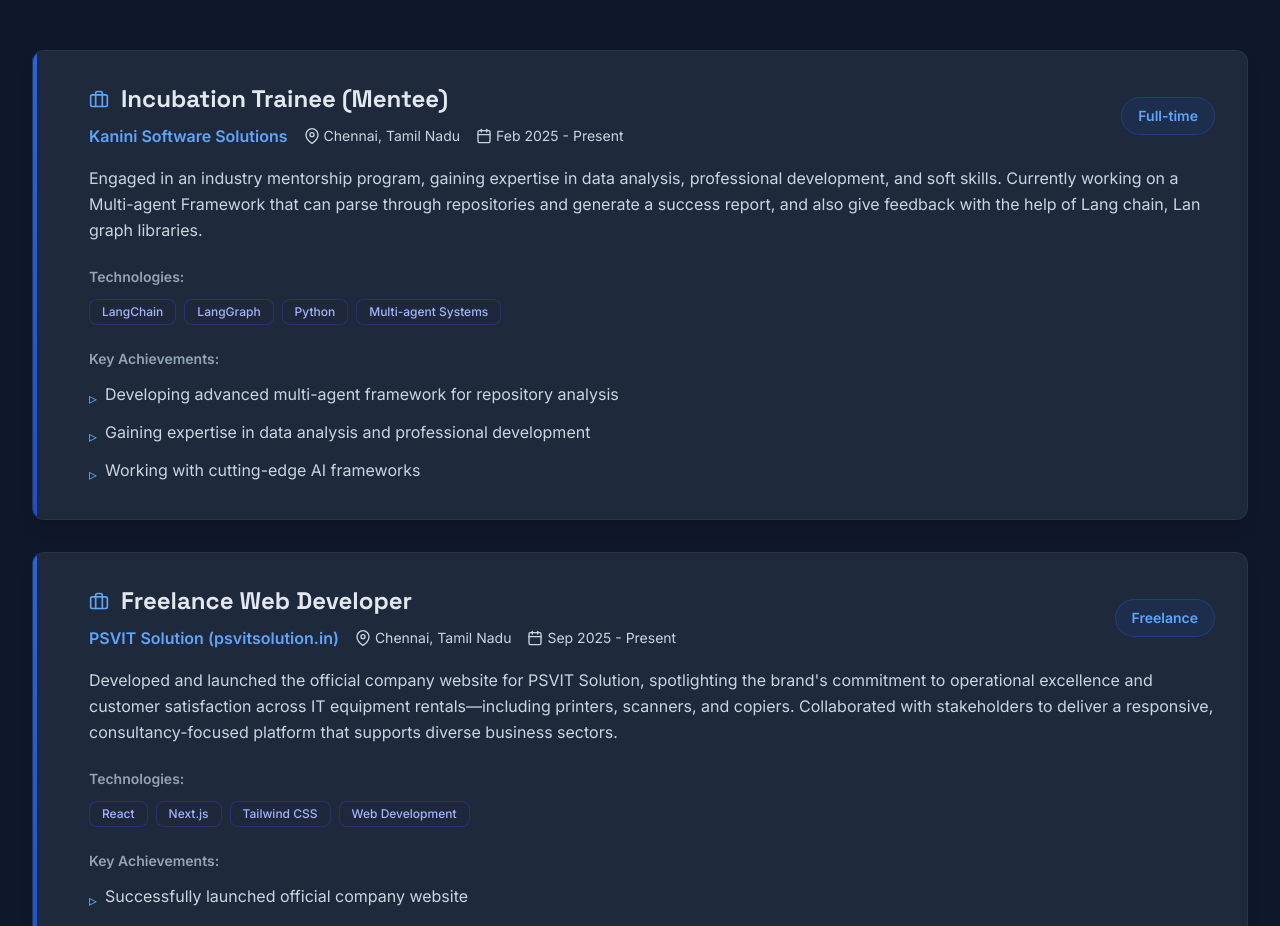
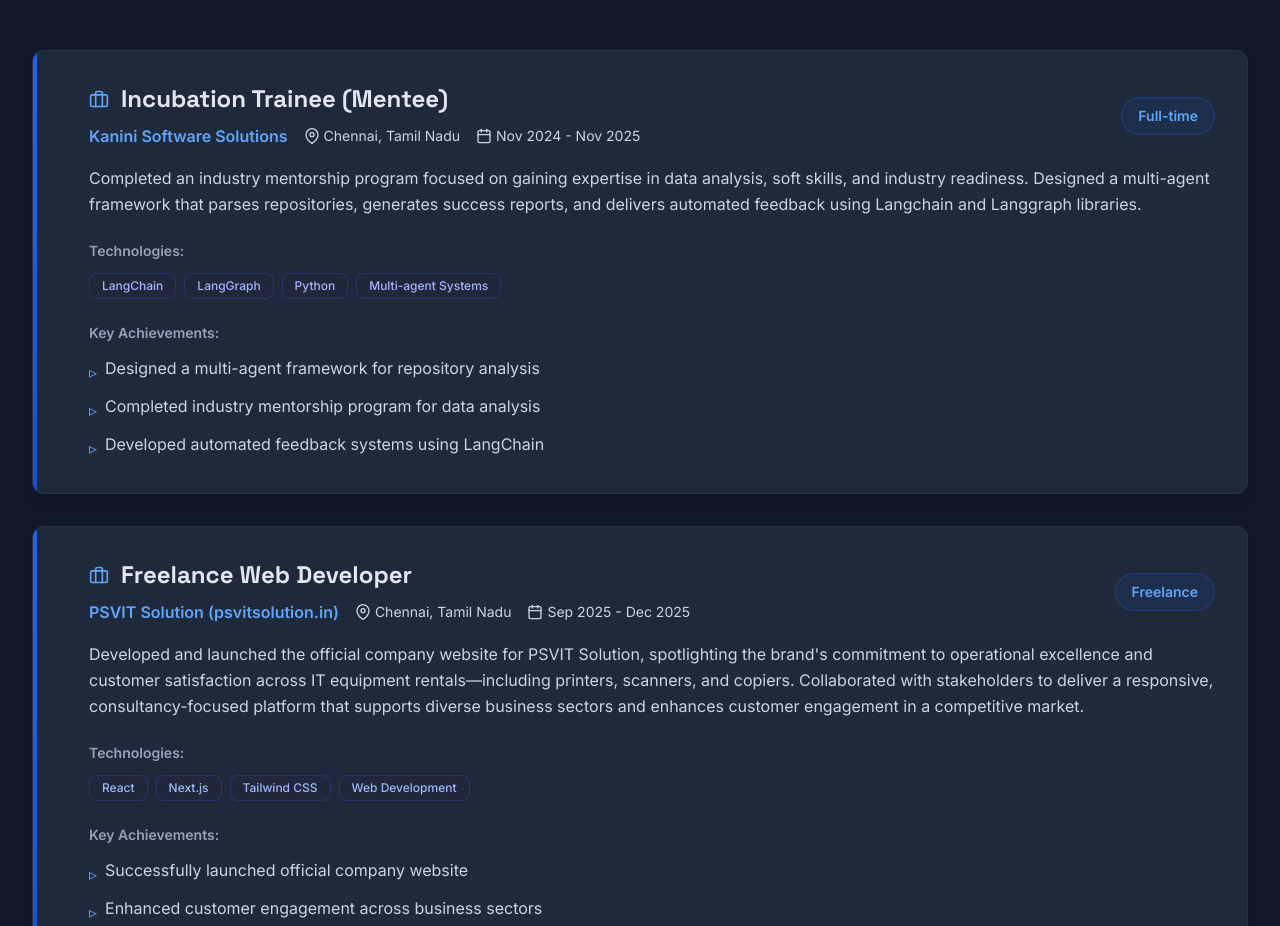
Before and after one commit to HARIHARAN-1511/main_portfolio, a Next.js app: page / in a window 1280 px wide. Shown: the part 3680-4606 px from the top of the page. Built offline with nearby package versions, Linux system fonts and the light colour scheme.

Commit message:
update: experience section dates and descriptions based on resume

```diff
--- a/components/Experience.tsx
+++ b/components/Experience.tsx
@@ -9,23 +9,23 @@
     title: 'Incubation Trainee (Mentee)',
     company: 'Kanini Software Solutions',
     location: 'Chennai, Tamil Nadu',
-    period: 'Feb 2025 - Present',
+    period: 'Nov 2024 - Nov 2025',
     type: 'Full-time',
-    description: 'Engaged in an industry mentorship program, gaining expertise in data analysis, professional development, and soft skills. Currently working on a Multi-agent Framework that can parse through repositories and generate a success report, and also give feedback with the help of Lang chain, Lan graph libraries.',
+    description: 'Completed an industry mentorship program focused on gaining expertise in data analysis, soft skills, and industry readiness. Designed a multi-agent framework that parses repositories, generates success reports, and delivers automated feedback using Langchain and Langgraph libraries.',
     technologies: ['LangChain', 'LangGraph', 'Python', 'Multi-agent Systems'],
     achievements: [
-      'Developing advanced multi-agent framework for repository analysis',
-      'Gaining expertise in data analysis and professional development',
-      'Working with cutting-edge AI frameworks'
+      'Designed a multi-agent framework for repository analysis',
+      'Completed industry mentorship program for data analysis',
+      'Developed automated feedback systems using LangChain'
     ]
   },
   {
     title: 'Freelance Web Developer',
     company: 'PSVIT Solution (psvitsolution.in)',
     location: 'Chennai, Tamil Nadu',
-    period: 'Sep 2025 - Present',
+    period: 'Sep 2025 - Dec 2025',
     type: 'Freelance',
-    description: 'Developed and launched the official company website for PSVIT Solution, spotlighting the brand\'s commitment to operational excellence and customer satisfaction across IT equipment rentals—including printers, scanners, and copiers. Collaborated with stakeholders to deliver a responsive, consultancy-focused platform that supports diverse business sectors.',
+    description: 'Developed and launched the official company website for PSVIT Solution, spotlighting the brand\'s commitment to operational excellence and customer satisfaction across IT equipment rentals—including printers, scanners, and copiers. Collaborated with stakeholders to deliver a responsive, consultancy-focused platform that supports diverse business sectors and enhances customer engagement in a competitive market.',
     technologies: ['React', 'Next.js', 'Tailwind CSS', 'Web Development'],
     achievements: [
       'Successfully launched official company website',
```
